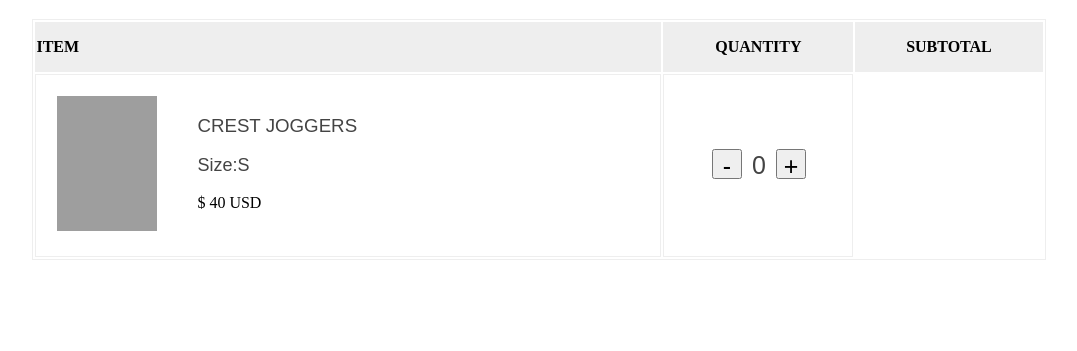
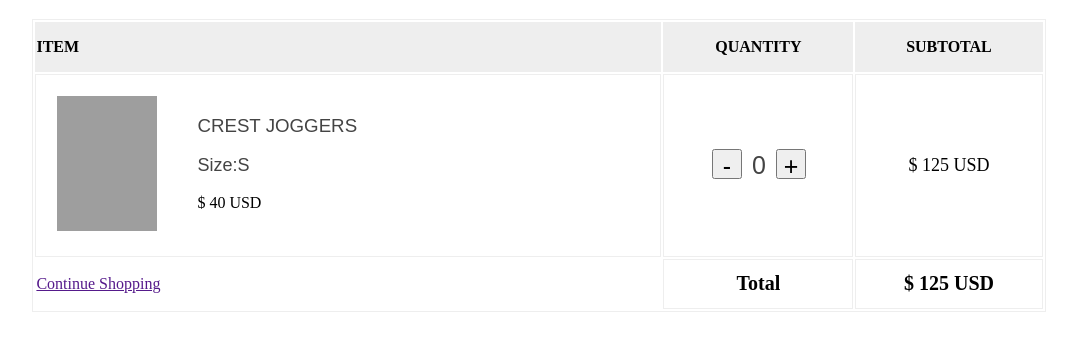
Before and after one commit to Aniket-Pilankar/Gymshark_FRONTEND_Unit4, a plain HTML site: page bag.html in a window 1280 px wide. Shown: the part 61-412 px from the top of the page, without its empty margins (101-1178 px from the left). Drawn offline with Linux system fonts and the light colour scheme; grey boxes are pictures that could not be loaded.

Commit message:
some changes

```diff
--- a/bag.html
+++ b/bag.html
@@ -43,10 +43,19 @@
                             <button>+</button>
                         </div>
                     </td>
+                    <td id="tprice">$ 125 USD</td>
                 </tr>
             </tbody>
+            <tfoot>
+                <tr>
+                    <td><a href="">Continue Shopping</a></td>
+                    <td>Total</td>
+                    <td>$ 125 USD</td>
+                </tr>
+            </tfoot>
         </table>
     </div>
+
 </body>
 
 </html>
--- a/styles/bag.css
+++ b/styles/bag.css
@@ -7,6 +7,7 @@
     width: 80%;
     margin:auto;
     border: 1px solid #eeeeee;
+    margin-bottom: 50px;
 }
 #rowhead{
     background-color: #eeeeee;
@@ -69,3 +70,16 @@ button{
 tbody>tr>td{
     border: 1px solid #eeeeee ;
 }
+tfoot{
+    height: 50px;
+}
+tfoot>tr>td:nth-child(2),tfoot>tr>td:nth-child(3){
+text-align: center;
+border: 1px solid #eeeeee ;
+font-size: 20px;
+font-weight: 600;
+}
+#tprice{
+    text-align: center;
+    font-size: 18px;
+}
```
